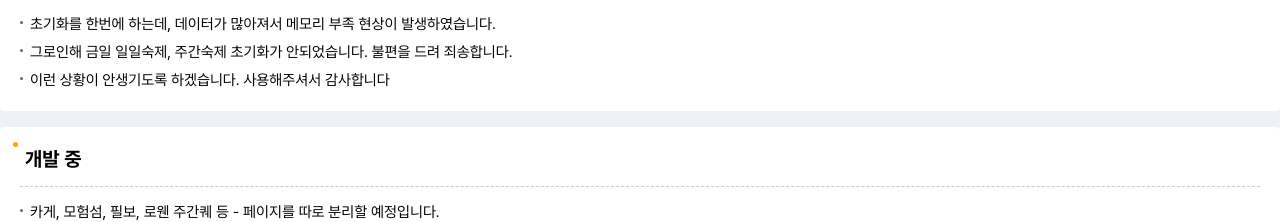
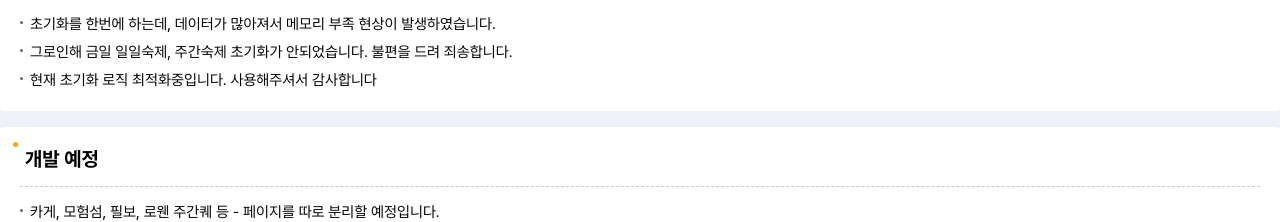
Before and after one commit to minhyeok2487/LostarkTodoFrontend, a React (Create React App) app: page /comments in a window 1280 px wide. Shown: the part 305-527 px from the top of the page. Built offline with nearby package versions, Linux system fonts and the light colour scheme; no server answers.

Commit message:
comments 수정

```diff
--- a/src/comments/Comments.js
+++ b/src/comments/Comments.js
@@ -100,7 +100,7 @@ const Comments = () => {
                     <ul>
                         <li>초기화를 한번에 하는데, 데이터가 많아져서 메모리 부족 현상이 발생하였습니다.</li>
                         <li>그로인해 금일 일일숙제, 주간숙제 초기화가 안되었습니다. 불편을 드려 죄송합니다.</li>
-                        <li>이런 상황이 안생기도록 하겠습니다. 사용해주셔서 감사합니다</li>
+                        <li>현재 초기화 로직 최적화중입니다. 사용해주셔서 감사합니다</li>
                     </ul>
                     {/* <ul>
                         <li>서버에 접속이 안되는 경우, 보통 업데이트 중이므로 1~2분 후 접속이 가능합니다.</li>
@@ -110,7 +110,7 @@ const Comments = () => {
             </div>
 
             <div className="noticeBox box02">
-                <p className="update">개발 중</p>
+                <p className="update">개발 예정</p>
                 <div className="cont">
                     <ul>
                         <li>카게, 모험섬, 필보, 로웬 주간퀘 등 - 페이지를 따로 분리할 예정입니다.</li>
```
